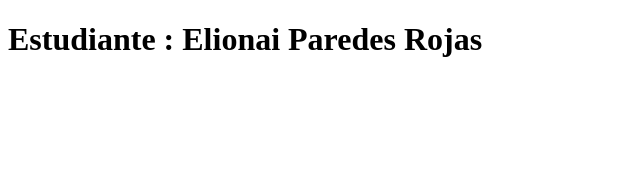
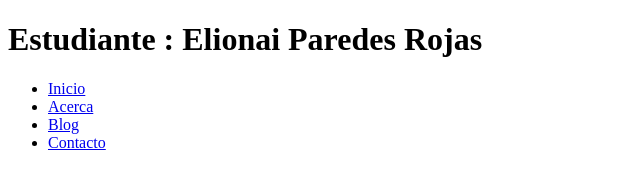
Before and after one commit to alvarotorrezc/tecnologias, a plain HTML site: page acerca.html in a window 1280 px wide. Shown: the whole page, without its empty margins (0-640 px from the left). Drawn offline with Linux system fonts and the light colour scheme.

Commit message:
commit: actualizar acerca.html

```diff
--- a/acerca.html
+++ b/acerca.html
@@ -1,11 +1,21 @@
 <!DOCTYPE html>
-<html lang="en">
+<html lang="es">
 <head>
     <meta charset="UTF-8">
     <meta name="viewport" content="width=device-width, initial-scale=1.0">
-    <title>Document</title>
+    <title>Documento</title>
 </head>
 <body>
     <h1> Estudiante : Elionai Paredes Rojas </h1>
+    <header>
+        <nav>
+            <ul>
+                <li><a href="index.html">Inicio</a></li>
+                <li><a href="acerca.html">Acerca</a></li>
+                <li><a href="blog.html">Blog</a></li>
+                <li><a href="contacto.html">Contacto</a></li>
+            </ul>
+        </nav>
+    </header>
 </body>
 </html>
```
